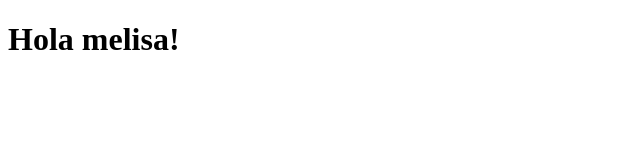
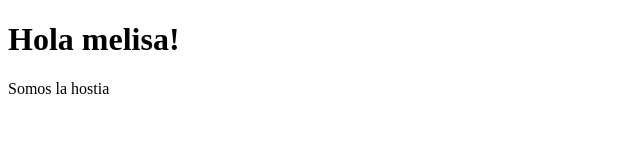
Before and after one commit to MelisaCarmona/prueba_coderhouse, a plain HTML site: page index.html in a window 1280 px wide. Shown: the whole page, without its empty margins (0-640 px from the left). Drawn offline with Linux system fonts and the light colour scheme.

Commit message:
párrafo

```diff
--- a/index.html
+++ b/index.html
@@ -10,6 +10,7 @@
 
 <body>
     <h1>Hola melisa!</h1>
+    <p>Somos la hostia</p>
 </body>
 
 </html>
```
